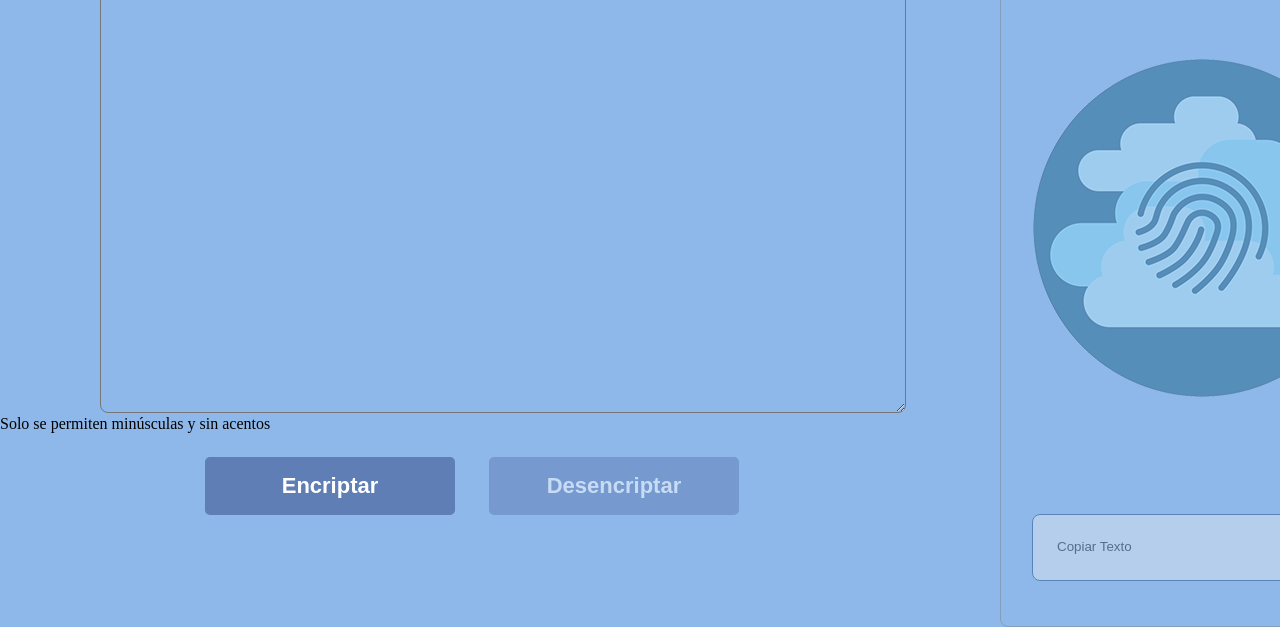
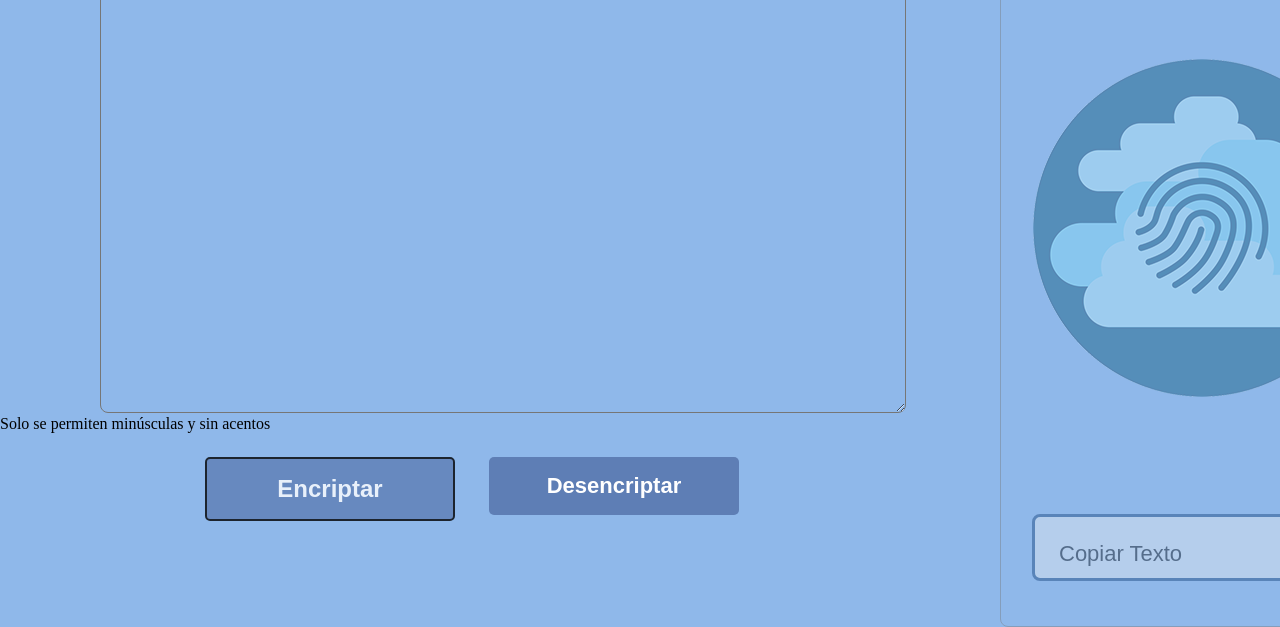
Before and after one commit to elianriveraa/encriptador, a plain HTML site: page index.html in a window 1280 px wide. In both pictures the pointer is over the button "Encriptar". Shown: the part 316-943 px from the top of the page. Drawn offline with Linux system fonts and the light colour scheme.

Commit message:
Se hacen modificaciones en los botones

```diff
--- a/style.css
+++ b/style.css
@@ -53,8 +53,24 @@ main{
     border: none;
     padding: 16px 32px;
     border-radius: 5px;
-    transition: 1s all;
+    /*transition: 1s all;*/
     cursor: pointer;
+}
+
+.boton-encriptar:hover{
+    opacity: .8;
+    color: white;
+    font-size: 24px;
+    box-sizing: border-box;
+    border-color: #000000;
+    border-width: 2px;
+    border-style: solid;
+}
+
+.boton-encriptar:active{
+    border: #0a3871;
+    border-color: #0a3871;
+    opacity: 1;
 }
 
 .boton-desencriptar{
@@ -68,15 +84,24 @@ main{
     border: none;
     padding: 16px 32px;
     border-radius: 5px;
-    transition: 1s all;
+    /*transition: 1s all;*/
     cursor: pointer;
-    opacity: .5;
 }
 
 .boton-desencriptar:hover{
     opacity: .8;
     color: white;
     font-size: 24px;
+    box-sizing: border-box;
+    border-color: #000000;
+    border-width: 2px;
+    border-style: solid;
+}
+
+.boton-desencriptar:active{
+    border: #0a3871;
+    border-color: #0a3871;
+    opacity: 1;
 }
 
 .respuesta{
@@ -108,6 +133,7 @@ main{
 }
 
 .boton-copiar{
+font-size: 22px;
 box-sizing: border-box;
 display: flex;
 flex-direction: row;
@@ -119,15 +145,26 @@ width: 336px;
 height: 67px;
 left: 1032px;
 top: 830px;
-border: 1px solid #0a3871;
+border: 3px solid #0a3871;
 border-radius: 8px;
 opacity: .4;
 }
 
 .boton-copiar:hover{
     opacity: .8;
-    color: #5e7eb5;
-    font-size: 16px;
+    color: white;
+    font-weight: bold;
+    font-size: 24px;
+    box-sizing: border-box;
+    border: 4px solid #0a3871;
+    border-width: 2px;
+    border-style: solid;
+}
+
+.boton-copiar:active{
+    border: #0a3871;
+    border-color: #0a3871;
+    opacity: 1;
 }
 
 footer{
```
